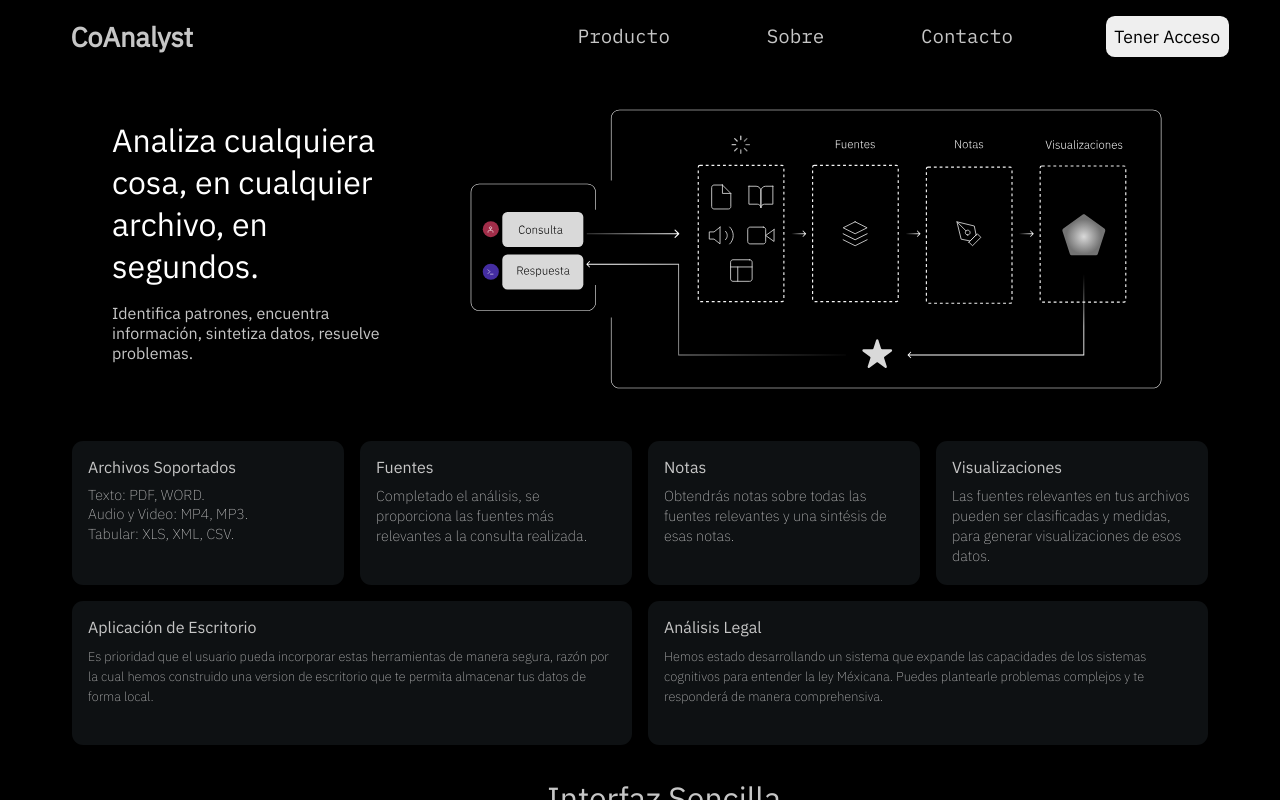
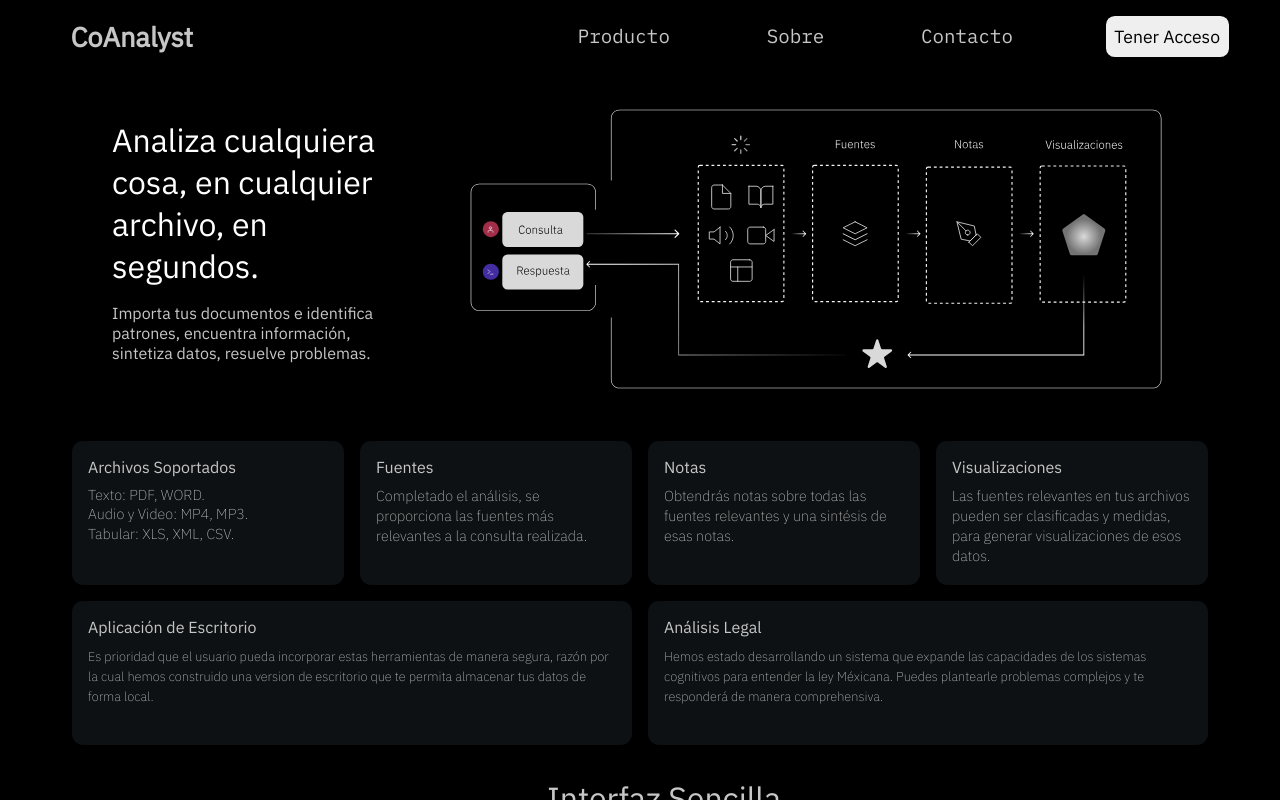
Before and after one commit to goldenroostergigi/web-coanalyst, a Vue app: page / in a window 1280 px wide. Built offline with nearby package versions, Linux system fonts and the light colour scheme.

Commit message:
cover subtitle change

```diff
--- a/src/components/CoverV2.vue
+++ b/src/components/CoverV2.vue
@@ -5,7 +5,7 @@
                 Analiza cualquiera cosa, en cualquier archivo, en segundos.
             </span>
             <p>
-                Identifica patrones, encuentra información, sintetiza datos, resuelve problemas.
+               Importa tus documentos e identifica patrones, encuentra información, sintetiza datos, resuelve problemas.
             </p>
         </div>
 
```
